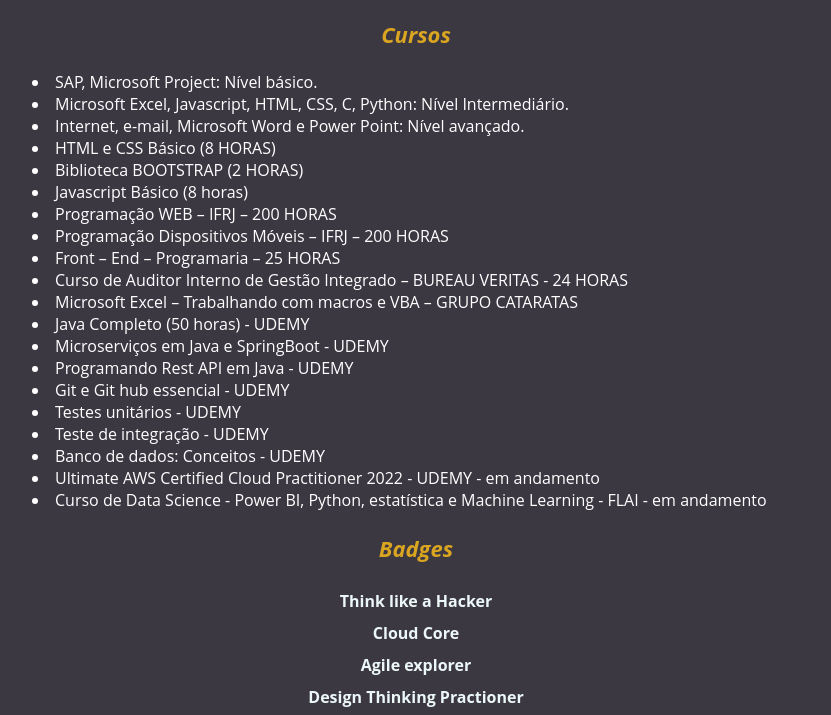
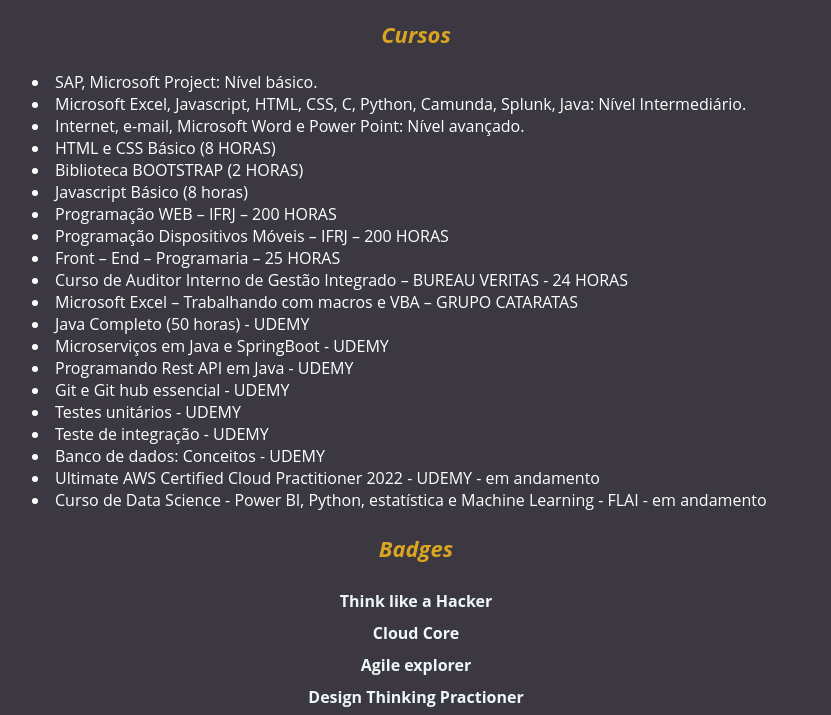
Before and after one commit to karindanoli/karindanoli.github.io, a plain HTML site: page index.html in a window 1280 px wide. Shown: the part 1691-2406 px from the top of the page, without its empty margins (224-1055 px from the left). Drawn offline with Linux system fonts and the light colour scheme.

Commit message:
Update index.html

```diff
--- a/index.html
+++ b/index.html
@@ -57,7 +57,7 @@
         <li>SAP, Microsoft Project: Nível básico.
         </li>
         <li>
-        Microsoft Excel, Javascript, HTML, CSS, C, Python: Nível Intermediário.
+        Microsoft Excel, Javascript, HTML, CSS, C, Python, Camunda, Splunk, Java: Nível Intermediário.
         </li>
         <li>Internet, e-mail, Microsoft Word e Power Point: Nível avançado.
         </li>
```
